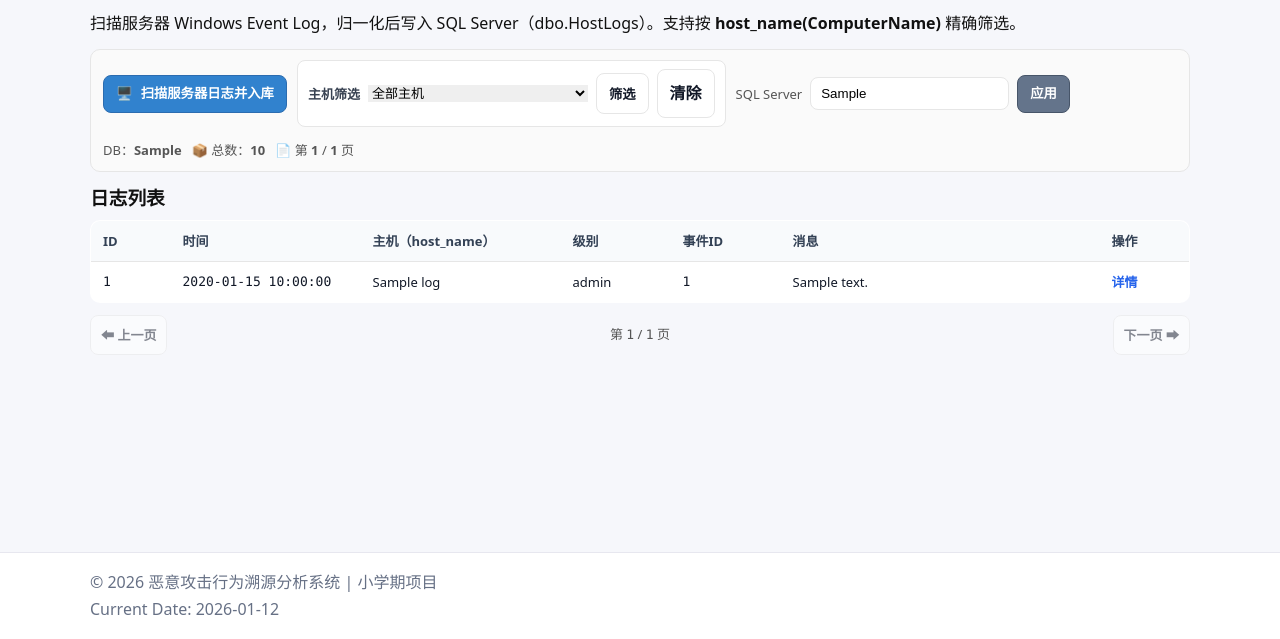
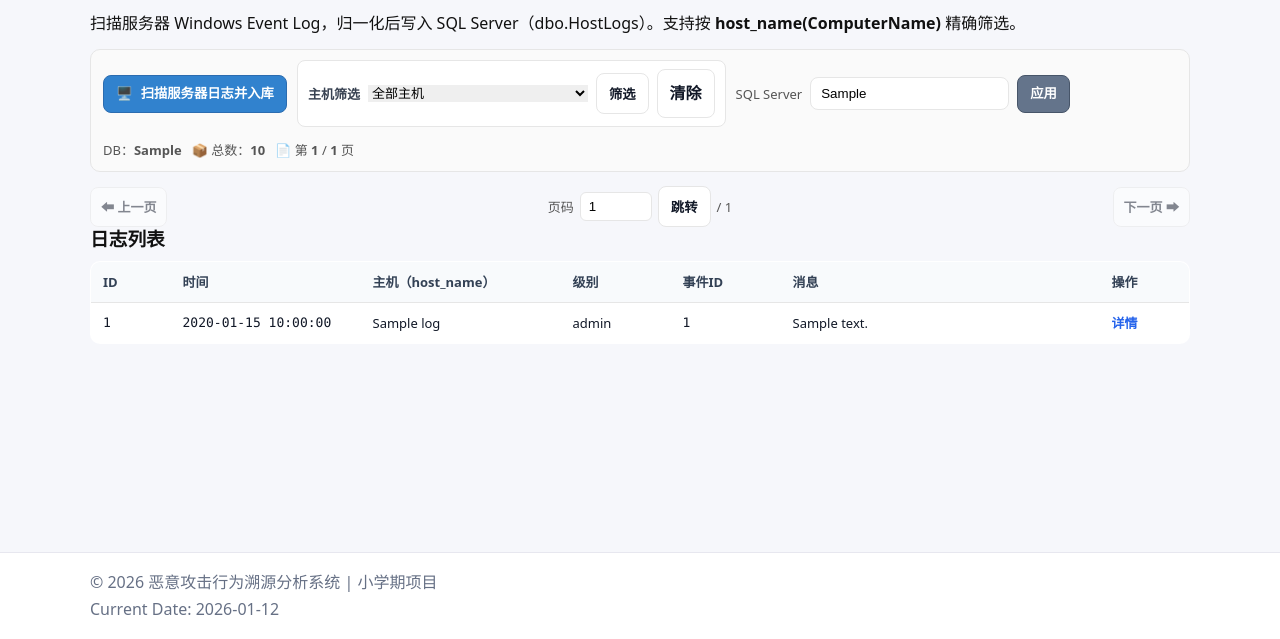
Before and after one commit to Nnutural/Malicious-attack-behavior-tracing-and-analysis-system, a Flask app: template xiaoxueqi/templates/logs.html in a window 1280 px wide. Shown: the part 161-800 px from the top of the page. Run offline with Flask 3, Linux system fonts and the light colour scheme; the template is opened without the code that fills it: most values are stand-ins (such as "Sample title", 1, 10 or a date in 2020).

Commit message:
主机日志界面显示优化

```diff
--- a/xiaoxueqi/templates/logs.html
+++ b/xiaoxueqi/templates/logs.html
@@ -108,6 +108,18 @@
   .page-btn:hover{ background:#f8fafc; }
   .page-btn-disabled{ opacity:.5; cursor:not-allowed; }
 
+  .page-jump {
+    display: inline-flex;
+    align-items: center;
+    gap: 6px;
+  }
+  .page-input {
+    width: 72px;
+    padding: 6px 8px;
+    border: 1px solid #e6e6e6;
+    border-radius: 6px;
+  }
+
   .flash { margin: 10px 0 0; padding: 10px 12px; border-radius: 8px; border: 1px solid #e6e6e6; background: #fff; font-size: 13px; }
   .flash.info { border-color: #bfdbfe; background: #eff6ff; color: #1e3a8a; }
   .flash.error { border-color: #fecaca; background: #fff1f2; color: #7f1d1d; }
@@ -120,8 +132,10 @@
   <p>扫描服务器 Windows Event Log，归一化后写入 SQL Server（dbo.HostLogs）。支持按 <b>host_name(ComputerName)</b> 精确筛选。</p>
 
   {% set page_size = 20 %}
-  {% set total_pages = ((total + page_size - 1) // page_size) if total is not none else 1 %}
-  {% if total_pages < 1 %}{% set total_pages = 1 %}{% endif %}
+  {% if total_pages is not defined %}
+    {% set total_pages = ((total + page_size - 1) // page_size) if total is not none else 1 %}
+    {% if total_pages < 1 %}{% set total_pages = 1 %}{% endif %}
+  {% endif %}
 
   <div class="toolbar">
     <div class="toolbar-left">
@@ -178,6 +192,41 @@
     {% endwith %}
   </div>
 
+  <div class="pagination">
+    <div class="pager-left">
+      {% if page > 1 %}
+        <a class="page-btn" href="{{ url_for('logs.list_logs', page=page-1, host_name=host_name) }}">⬅ 上一页</a>
+      {% else %}
+        <span class="page-btn-disabled">⬅ 上一页</span>
+      {% endif %}
+    </div>
+
+    <div class="pager-mid">
+      <form class="page-jump" method="get" action="{{ url_for('logs.list_logs') }}">
+        <input type="hidden" name="host_name" value="{{ host_name or '' }}">
+        <span>页码</span>
+        <input
+          class="page-input"
+          type="number"
+          name="page"
+          min="1"
+          max="{{ total_pages }}"
+          value="{{ page }}"
+        >
+        <button class="btn-ghost" type="submit">跳转</button>
+        <span>/ {{ total_pages }}</span>
+      </form>
+    </div>
+
+    <div class="pager-right">
+      {% if page < total_pages %}
+        <a class="page-btn" href="{{ url_for('logs.list_logs', page=page+1, host_name=host_name) }}">下一页 ➡</a>
+      {% else %}
+        <span class="page-btn-disabled">下一页 ➡</span>
+      {% endif %}
+    </div>
+  </div>
+
   <h3>日志列表</h3>
 
   <table>
@@ -208,33 +257,11 @@
       {% if logs|length == 0 %}
       <tr>
         <td colspan="7" style="color:#6b7280; padding: 14px 12px;">
-          暂无数据。请点击上方“扫描本机日志并入库”或调整筛选条件。
+          暂无数据。请点击上方“扫描服务器日志并入库”或调整筛选条件。
         </td>
       </tr>
       {% endif %}
     </tbody>
   </table>
 
-  <div class="pagination">
-    <div class="pager-left">
-      {% if page > 1 %}
-        <a class="page-btn" href="{{ url_for('logs.list_logs', page=page-1, host_name=host_name) }}">⬅ 上一页</a>
-      {% else %}
-        <span class="page-btn-disabled">⬅ 上一页</span>
-      {% endif %}
-    </div>
-
-    <div class="pager-mid">
-      第 <span class="mono">{{ page }}</span> / <span class="mono">{{ total_pages }}</span> 页
-    </div>
-
-    <div class="pager-right">
-      {% if page < total_pages %}
-        <a class="page-btn" href="{{ url_for('logs.list_logs', page=page+1, host_name=host_name) }}">下一页 ➡</a>
-      {% else %}
-        <span class="page-btn-disabled">下一页 ➡</span>
-      {% endif %}
-    </div>
-  </div>
-
 {% endblock %}
```
Also changed, not shown: xiaoxueqi/views/log_view.py (+8 -2 lines), utils/winlog/storage/hostlogs_sqlserver.py.
